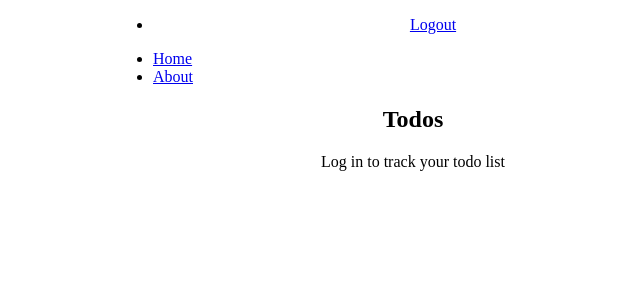
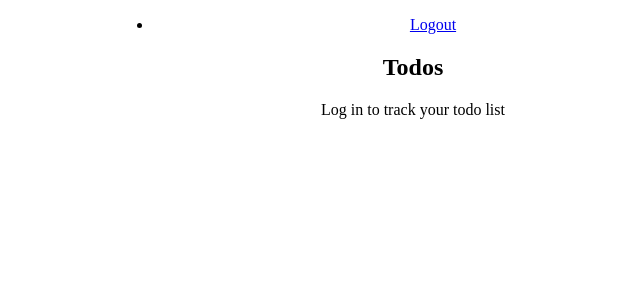
Before and after one commit to lacyjpr/todo-mongo, a React app in the folder client/: page / in a window 1280 px wide. Shown: the top 300 px of the page, without its empty margins (227-867 px from the left). Built offline with nearby package versions, Linux system fonts and the light colour scheme; no server answers.

Commit message:
Remove links to home & about

```diff
--- a/client/src/App.jsx
+++ b/client/src/App.jsx
@@ -19,14 +19,6 @@ class App extends Component {
       <BrowserRouter>
         <main className="container">
           <Header />
-          <ul className="left">
-            <li>
-              <Link to="/">Home</Link>
-            </li>
-            <li>
-              <Link to="/about">About</Link>
-            </li>
-          </ul>
           <Switch>
             <Route exact path="/" component={Home} />
             <Route path="/about" component={About} />
```
